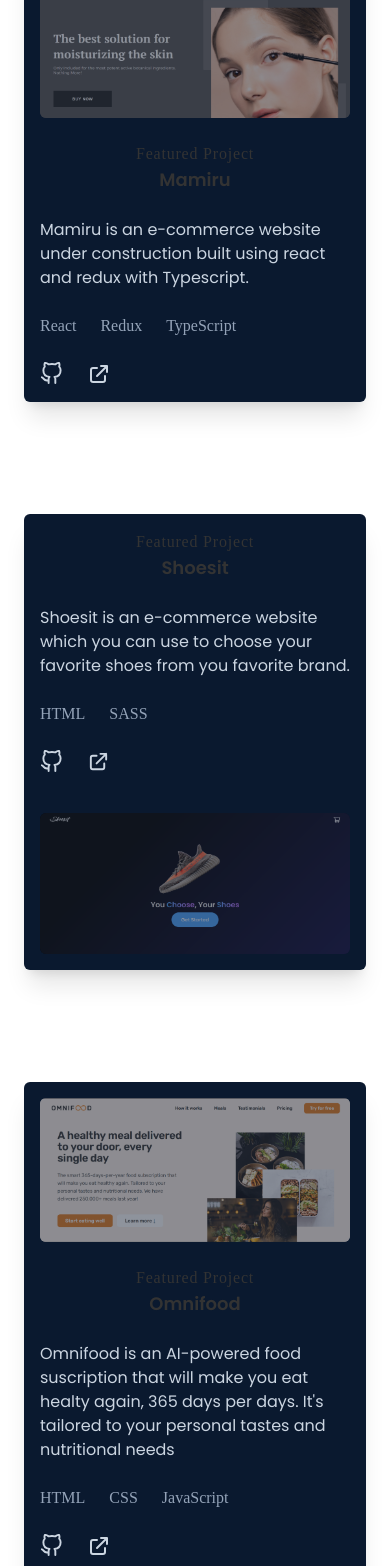
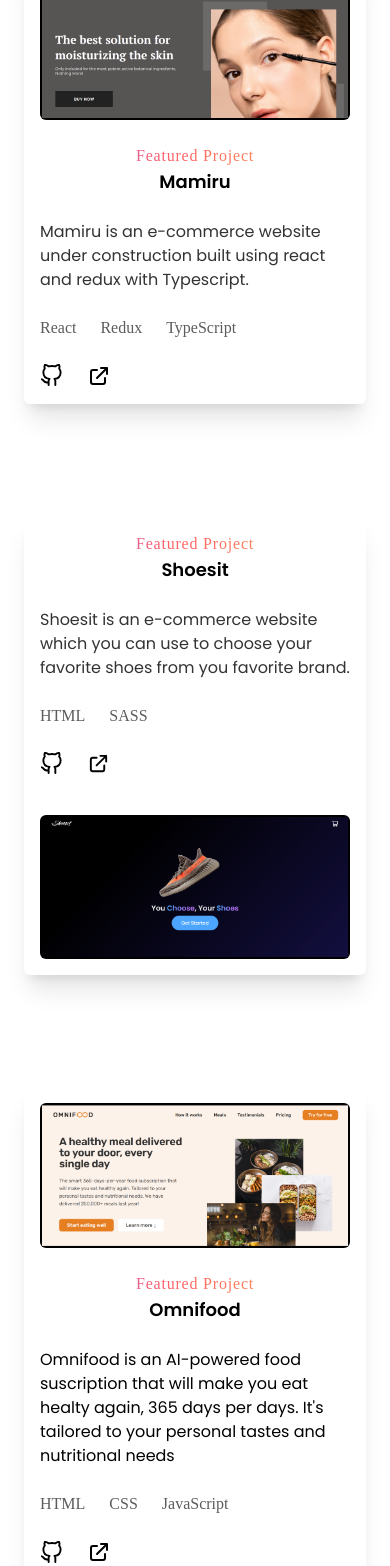
Before and after one commit to AmineElkhalidy/Portfolio, a React (Vite) app: page / in a window 390 px wide. Shown: the part 1905-3471 px from the top of the page. Built offline with nearby package versions, Linux system fonts and the light colour scheme; a web font is replaced by a local one.

Commit message:
Projects modified

```diff
--- a/src/sections/Projects.jsx
+++ b/src/sections/Projects.jsx
@@ -28,7 +28,7 @@ const Projects = () => {
         className="pt-24"
       >
         {/* Heading */}
-        <h2 className="text-2xl text-center font-nav font-semibold mb-12 md:text-3xl lg:text-4xl">
+        <h2 className="text-black-900 text-2xl text-center font-nav font-semibold mb-12 md:text-3xl lg:text-4xl">
           My Work
         </h2>
 
@@ -39,38 +39,43 @@ const Projects = () => {
           {/* Mamiru */}
           <motion.div
             whileInView={{ opacity: [0, 1] }}
-            className="relative grid bg-[#0a192f] rounded-md shadow-xl p-4 md:bg-transparent md:rounded-none md:shadow-none md:p-0 md:grid-cols-2 md:px-16"
+            className="relative grid rounded-md shadow-xl p-4 md:bg-transparent md:rounded-none md:shadow-none md:p-0 md:grid-cols-2 md:px-16"
           >
             {/* Project Image */}
             <div className="relative w-full h-full rounded-md overflow-hidden">
-              <div className="absolute top-0 left-0 w-full h-full bg-slate-800/50 duration-300 hover:cursor-pointer hover:bg-transparent"></div>
-              <img className="h-full" src={Mamiru} alt="Project preview" />
+              <img
+                className="h-full border-2 border-black-900 overflow-hidden"
+                src={Mamiru}
+                alt="Project preview"
+              />
             </div>
 
             {/* Project Description */}
             <div className="mt-6 text-center md:text-right">
-              <h4 className="font-nav font-medium text-secondary tracking-wider">
+              <h4 className="gradient-text font-nav font-medium text-secondary tracking-wider">
                 Featured Project
               </h4>
 
-              <h3 className="text-lg font-semibold mb-4 lg:text-2xl">Mamiru</h3>
+              <h3 className="text-lg text-black-900 font-semibold mb-4 lg:text-2xl">
+                Mamiru
+              </h3>
 
-              <p className="max-w-md mx-auto text-slate-300 text-left my-6 md:text-right md:p-4 md:bg-[#0a192f] md:shadow-xl md:rounded-md md:mr-0">
+              <p className="max-w-md mx-auto text-black text-left my-6 md:text-right md:p-4 md:bg-black-900 md:text-white md:shadow-xl md:rounded-md md:mr-0">
                 Mamiru is an e-commerce website under construction built using
                 react and redux with Typescript.
               </p>
 
-              <ul className="max-w-md mx-auto flex flex-wrap justify-start items-center font-nav text-slate-400 md:justify-end gap-6 mb-6 mr-0">
+              <ul className="max-w-md mx-auto flex flex-wrap justify-start items-center font-nav text-grey-400 md:justify-end gap-6 mb-6 mr-0">
                 <li className="">React</li>
                 <li className="">Redux</li>
                 <li className="">TypeScript</li>
               </ul>
 
-              <div className="max-w-md mx-auto text-slate-300 flex justify-start items-center md:justify-end gap-6 mr-0 md:mb-4">
+              <div className="max-w-md mx-auto text-black-900 flex justify-start items-center md:justify-end gap-6 mr-0 md:mb-4">
                 <a
                   href="https://github.com/SamoudiAnas/Mamirou"
                   target="_blank"
-                  className="hover:text-secondary"
+                  className="duration-300 hover:text-orange-500"
                 >
                   <FiGithub size={23} className="cursor-pointer" />
                 </a>
@@ -78,7 +83,7 @@ const Projects = () => {
                 <a
                   href="https://mamirou.vercel.app/"
                   target="_blank"
-                  className="hover:text-secondary"
+                  className="duration-300 hover:text-orange-500"
                 >
                   <HiOutlineExternalLink size={24} className="cursor-pointer" />
                 </a>
@@ -89,33 +94,33 @@ const Projects = () => {
           {/* Shoesit */}
           <motion.div
             whileInView={{ opacity: [0, 1] }}
-            className="relative grid bg-[#0a192f] rounded-md shadow-xl p-4 md:bg-transparent md:rounded-none md:shadow-none md:p-0 md:grid-cols-2 md:px-16"
+            className="relative grid rounded-md shadow-xl p-4 md:bg-transparent md:rounded-none md:shadow-none md:p-0 md:grid-cols-2 md:px-16"
           >
             {/* Project Description */}
             <div className="mb-6 text-center md:text-left">
-              <h4 className="font-nav font-medium text-secondary tracking-wider">
+              <h4 className="gradient-text font-nav font-medium text-secondary tracking-wider">
                 Featured Project
               </h4>
 
-              <h3 className="text-lg font-semibold mb-4 lg:text-2xl">
+              <h3 className="text-black-900 text-lg font-semibold mb-4 lg:text-2xl">
                 Shoesit
               </h3>
 
-              <p className="max-w-md mx-auto text-slate-300 text-left my-6 md:p-4 md:bg-[#0a192f] md:shadow-xl md:rounded-md md:ml-0">
+              <p className="max-w-md mx-auto text-black text-left my-6 md:p-4 md:bg-black-900 md:shadow-xl md:text-white md:rounded-md md:ml-0">
                 Shoesit is an e-commerce website which you can use to choose
                 your favorite shoes from you favorite brand.
               </p>
 
-              <ul className="max-w-md mx-auto text-slate-400 flex flex-wrap justify-start items-center font-nav md:justify-start gap-6 mb-6 ml-0">
+              <ul className="max-w-md mx-auto text-grey-400 flex flex-wrap justify-start items-center font-nav md:justify-start gap-6 mb-6 ml-0">
                 <li className="">HTML</li>
                 <li className="">SASS</li>
               </ul>
 
-              <div className="max-w-md mx-auto text-slate-300 flex justify-start items-center md:justify-start gap-6 ml-0 mb-4">
+              <div className="max-w-md mx-auto text-black-900 flex justify-start items-center md:justify-start gap-6 ml-0 mb-4">
                 <a
                   href="https://github.com/AmineElkhalidy/shoesit"
                   target="_blank"
-                  className="hover:text-secondary"
+                  className="duration-300 hover:text-orange-500"
                 >
                   <FiGithub size={23} className="cursor-pointer" />
                 </a>
@@ -123,7 +128,7 @@ const Projects = () => {
                 <a
                   href="https://shoesit.vercel.app/"
                   target="_blank"
-                  className="hover:text-secondary"
+                  className="duration-300 hover:text-orange-500"
                 >
                   <HiOutlineExternalLink size={23} className="cursor-pointer" />
                 </a>
@@ -132,49 +137,55 @@ const Projects = () => {
 
             {/* Project Image */}
             <div className="relative w-full h-full rounded-md overflow-hidden">
-              <div className="absolute top-0 left-0 w-full h-full bg-slate-800/50 duration-300 hover:cursor-pointer hover:bg-transparent"></div>
-              <img className="h-full" src={Shoesit} alt="Project preview" />
+              <img
+                className="h-full border-2 border-black-900 overflow-hidden"
+                src={Shoesit}
+                alt="Project preview"
+              />
             </div>
           </motion.div>
 
           {/* Omnifood */}
           <motion.div
             whileInView={{ opacity: [0, 1] }}
-            className="relative grid bg-[#0a192f] rounded-md shadow-xl p-4 md:bg-transparent md:rounded-none md:shadow-none md:p-0 md:grid-cols-2 md:px-16"
+            className="relative grid rounded-md shadow-xl p-4 md:bg-transparent md:rounded-none md:shadow-none md:p-0 md:grid-cols-2 md:px-16"
           >
             {/* Project Image */}
             <div className="relative w-full h-full rounded-md overflow-hidden">
-              <div className="absolute top-0 left-0 w-full h-full bg-slate-800/50 duration-300 hover:cursor-pointer hover:bg-transparent"></div>
-              <img className="h-full" src={Omnifood} alt="Project preview" />
+              <img
+                className="h-full border-2 border-black-900 overflow-hidden"
+                src={Omnifood}
+                alt="Project preview"
+              />
             </div>
 
             {/* Project Description */}
             <div className="mt-6 text-center md:text-right">
-              <h4 className="font-nav font-medium text-secondary tracking-wider">
+              <h4 className="gradient-text font-nav font-medium text-secondary tracking-wider">
                 Featured Project
               </h4>
 
-              <h3 className="text-lg font-semibold mb-4 lg:text-2xl">
+              <h3 className="text-black-900  text-lg font-semibold mb-4 lg:text-2xl">
                 Omnifood
               </h3>
 
-              <p className="max-w-md mx-auto text-slate-300 text-left my-6 md:text-right md:p-4 md:bg-[#0a192f] md:shadow-xl md:rounded-md md:mr-0">
+              <p className="max-w-md mx-auto text-black-900 text-left my-6 md:text-right md:p-4 md:bg-black-900 md:text-white md:shadow-xl md:rounded-md md:mr-0">
                 Omnifood is an AI-powered food suscription that will make you
                 eat healty again, 365 days per days. It's tailored to your
                 personal tastes and nutritional needs
               </p>
 
-              <ul className="max-w-md mx-auto flex flex-wrap justify-start items-center font-nav text-slate-400 md:justify-end gap-6 mb-6 mr-0">
+              <ul className="max-w-md mx-auto flex flex-wrap justify-start items-center font-nav text-grey-400 md:justify-end gap-6 mb-6 mr-0">
                 <li className="">HTML</li>
                 <li className="">CSS</li>
                 <li className="">JavaScript</li>
               </ul>
 
-              <div className="max-w-md mx-auto text-slate-300 flex justify-start items-center md:justify-end gap-6 mr-0 md:mb-4">
+              <div className="max-w-md mx-auto text-black-900 flex justify-start items-center md:justify-end gap-6 mr-0 md:mb-4">
                 <a
                   href="https://github.com/AmineElkhalidy/Omnifood.git"
                   target="_blank"
-                  className="hover:text-secondary"
+                  className="duration-300 hover:text-orange-500"
                 >
                   <FiGithub size={23} className="cursor-pointer" />
                 </a>
@@ -182,7 +193,7 @@ const Projects = () => {
                 <a
                   href="https://foodformood.vercel.app/"
                   target="_blank"
-                  className="hover:text-secondary"
+                  className="duration-300 hover:text-orange-500"
                 >
                   <HiOutlineExternalLink size={24} className="cursor-pointer" />
                 </a>
@@ -193,34 +204,34 @@ const Projects = () => {
           {/* Rotin Niajad */}
           <motion.div
             whileInView={{ opacity: [0, 1] }}
-            className="relative grid bg-[#0a192f] rounded-md shadow-xl p-4 md:bg-transparent md:rounded-none md:shadow-none md:p-0 md:grid-cols-2 md:px-16"
+            className="relative grid rounded-md shadow-xl p-4 md:bg-transparent md:rounded-none md:shadow-none md:p-0 md:grid-cols-2 md:px-16"
           >
             {/* Project Description */}
             <div className="mb-6 text-center md:text-left">
-              <h4 className="font-nav font-medium text-secondary tracking-wider">
+              <h4 className="gradient-text font-nav font-medium text-secondary tracking-wider">
                 Featured Project
               </h4>
 
-              <h3 className="text-lg font-semibold mb-4 lg:text-2xl">
+              <h3 className="text-black-900 text-lg font-semibold mb-4 lg:text-2xl">
                 Rotin Niajad
               </h3>
 
-              <p className="max-w-md mx-auto text-slate-300 text-left my-6 md:p-4 md:bg-[#0a192f] md:shadow-xl md:rounded-md md:ml-0">
+              <p className="max-w-md mx-auto text-black-900 text-left my-6 md:p-4 md:bg-black-900 md:text-white md:shadow-xl md:rounded-md md:ml-0">
                 Rotin Niajad is a static website which list broad variety of
                 products related to home furniture.
               </p>
 
-              <ul className="max-w-md mx-auto text-slate-400 flex flex-wrap justify-start items-center font-nav md:justify-start gap-6 mb-6 ml-0">
+              <ul className="max-w-md mx-auto text-grey-400 flex flex-wrap justify-start items-center font-nav md:justify-start gap-6 mb-6 ml-0">
                 <li className="">HTML</li>
                 <li className="">CSS</li>
                 <li className="">JavaScript</li>
               </ul>
 
-              <div className="max-w-md mx-auto text-slate-300 flex justify-start items-center md:justify-start gap-6 ml-0 mb-4">
+              <div className="max-w-md mx-auto text-balck-900 flex justify-start items-center md:justify-start gap-6 ml-0 mb-4">
                 <a
                   href="https://github.com/AmineElkhalidy/rotinniajad"
                   target="_blank"
-                  className="hover:text-secondary"
+                  className="duration-300 hover:text-orange-500"
                 >
                   <FiGithub size={23} className="cursor-pointer" />
                 </a>
@@ -228,7 +239,7 @@ const Projects = () => {
                 <a
                   href="https://www.rotinniajad.com/"
                   target="_blank"
-                  className="hover:text-secondary"
+                  className="duration-300 hover:text-orange-500"
                 >
                   <HiOutlineExternalLink size={23} className="cursor-pointer" />
                 </a>
@@ -237,19 +248,28 @@ const Projects = () => {
 
             {/* Project Image */}
             <div className="relative w-full h-full rounded-md overflow-hidden">
-              <div className="absolute top-0 left-0 w-full h-full bg-slate-800/50 duration-300 hover:cursor-pointer hover:bg-transparent"></div>
-              <img className="h-full" src={Rotinniajad} alt="Project preview" />
+              <img
+                className="h-full border-2 border-black-900 overflow-hidden"
+                src={Rotinniajad}
+                alt="Project preview"
+              />
             </div>
           </motion.div>
 
           {!show && (
             <motion.div
-              className="inline-block text-center"
+              className="text-center"
               whileInView={{ opacity: [0, 1] }}
             >
+              {/* <button
+                onClick={() => setShow(true)}
+                className="px-8 py-4 border text-secondary font-medium border-secondary rounded-md duration-200 hover:bg-secondary/20"
+              >
+                Show more
+              </button> */}
               <button
                 onClick={() => setShow(true)}
-                className="px-8 py-4 border text-secondary font-medium border-secondary rounded-md duration-200 hover:bg-secondary/20"
+                className="inline-block px-[31px] py-5 bg-black-900 text-white cursor-pointer text-lg duration-300 font-nav font-semibold"
               >
                 Show more
               </button>
@@ -261,40 +281,43 @@ const Projects = () => {
               {/* Tasty */}
               <motion.div
                 whileInView={{ opacity: [0, 1] }}
-                className="relative grid bg-[#0a192f] rounded-md shadow-xl p-4 md:bg-transparent md:rounded-none md:shadow-none md:p-0 md:grid-cols-2 md:px-16"
+                className="relative grid rounded-md shadow-xl p-4 md:bg-transparent md:rounded-none md:shadow-none md:p-0 md:grid-cols-2 md:px-16"
               >
                 {/* Project Image */}
                 <div className="relative w-full h-full rounded-md overflow-hidden">
-                  <div className="absolute top-0 left-0 w-full h-full bg-slate-800/50 duration-300 hover:cursor-pointer hover:bg-transparent"></div>
-                  <img className="h-full" src={Tasty} alt="Project preview" />
+                  <img
+                    className="h-full border-2 border-black-900 overflow-hidden"
+                    src={Tasty}
+                    alt="Project preview"
+                  />
                 </div>
 
                 {/* Project Description */}
                 <div className="mt-6 text-center md:text-right">
-                  <h4 className="font-nav font-medium text-secondary tracking-wider">
+                  <h4 className="gradient-text  font-nav font-medium text-secondary tracking-wider">
                     Featured Project
                   </h4>
 
-                  <h3 className="text-lg font-semibold mb-4 lg:text-2xl">
+                  <h3 className=" text-black-900 text-lg font-semibold mb-4 lg:text-2xl">
                     Tasty
                   </h3>
 
-                  <p className="max-w-md mx-auto text-slate-300 text-left my-6 md:text-right md:p-4 md:bg-[#0a192f] md:shadow-xl md:rounded-md md:mr-0">
+                  <p className="max-w-md mx-auto text-black-900 text-left my-6 md:text-right md:p-4 md:bg-black-900 md:text-white  md:shadow-xl md:rounded-md md:mr-0">
                     Tasty is a simple landing page of restaurant which show some
                     of its best salad and food.
                   </p>
 
-                  <ul className="max-w-md mx-auto flex flex-wrap justify-start items-center font-nav text-slate-400 md:justify-end gap-6 mb-6 mr-0">
+                  <ul className="max-w-md mx-auto flex flex-wrap justify-start items-center font-nav text-grey-400 md:justify-end gap-6 mb-6 mr-0">
                     <li className="">HTML</li>
                     <li className="">CSS</li>
                     <li className="">JavaScript</li>
                   </ul>
 
-                  <div className="max-w-md mx-auto text-slate-300 flex justify-start items-center md:justify-end gap-6 mr-0 md:mb-4">
+                  <div className="max-w-md mx-auto text-black-900 flex justify-start items-center md:justify-end gap-6 mr-0 md:mb-4">
                     <a
                       href="https://github.com/AmineElkhalidy/tasty.git"
                       target="_blank"
-                      className="hover:text-secondary"
+                      className="duration-300 hover:text-orange-500"
                     >
                       <FiGithub size={23} className="cursor-pointer" />
                     </a>
@@ -302,7 +325,7 @@ const Projects = () => {
                     <a
                       href="https://tasty.vercel.app/"
                       target="_blank"
-                      className="hover:text-secondary"
+                      className="duration-300 hover:text-orange-500"
                     >
                       <HiOutlineExternalLink
                         size={24}
@@ -316,33 +339,33 @@ const Projects = () => {
               {/* Clipboarding */}
               <motion.div
                 whileInView={{ opacity: [0, 1] }}
-                className="relative grid bg-[#0a192f] rounded-md shadow-xl p-4 md:bg-transparent md:rounded-none md:shadow-none md:p-0 md:grid-cols-2 md:px-16"
+                className="relative grid rounded-md shadow-xl p-4 md:bg-transparent md:rounded-none md:shadow-none md:p-0 md:grid-cols-2 md:px-16"
               >
                 {/* Project Description */}
                 <div className="mb-6 text-center md:text-left">
-                  <h4 className="font-nav font-medium text-secondary tracking-wider">
+                  <h4 className="gradient-text font-nav font-medium text-secondary tracking-wider">
                     Featured Project
                   </h4>
 
-                  <h3 className="text-lg font-semibold mb-4 lg:text-2xl">
+                  <h3 className="text-black-900 text-lg font-semibold mb-4 lg:text-2xl">
                     Clipboarding
                   </h3>
 
-                  <p className="max-w-md mx-auto text-slate-300 text-left my-6 md:p-4 md:bg-[#0a192f] md:shadow-xl md:rounded-md md:ml-0">
+                  <p className="max-w-md mx-auto text-black-900 text-left my-6 md:p-4 md:bg-black-900 md:text-white md:shadow-xl md:rounded-md md:ml-0">
                     Clipboard allows you to track and organize everything you
                     copy. Instantly access your clipboard on all your devices.
                   </p>
 
-                  <ul className="max-w-md mx-auto text-slate-400 flex flex-wrap justify-start items-center font-nav md:justify-start gap-6 mb-6 ml-0">
+                  <ul className="max-w-md mx-auto text-grey-400 flex flex-wrap justify-start items-center font-nav md:justify-start gap-6 mb-6 ml-0">
                     <li className="">HTML</li>
                     <li className="">TailwindCss</li>
                   </ul>
 
-                  <div className="max-w-md mx-auto text-slate-300 flex justify-start items-center md:justify-start gap-6 ml-0 mb-4">
+                  <div className="max-w-md mx-auto text-black-900 flex justify-start items-center md:justify-start gap-6 ml-0 mb-4">
                     <a
                       href="https://github.com/AmineElkhalidy/Clipboard"
                       target="_blank"
-                      className="hover:text-secondary"
+                      className="duration-300 hover:text-orange-500"
                     >
                       <FiGithub size={23} className="cursor-pointer" />
                     </a>
@@ -350,7 +373,7 @@ const Projects = () => {
                     <a
                       href="https://clipboarding.vercel.app/"
                       target="_blank"
-                      className="hover:text-secondary"
+                      className="duration-300 hover:text-orange-500"
                     >
                       <HiOutlineExternalLink
                         size={23}
@@ -362,9 +385,8 @@ const Projects = () => {
 
                 {/* Project Image */}
                 <div className="relative w-full h-full rounded-md overflow-hidden">
-                  <div className="absolute top-0 left-0 w-full h-full bg-slate-800/50 duration-300 hover:cursor-pointer hover:bg-transparent"></div>
                   <img
-                    className="h-full"
+                    className="h-full border-2 border-black-900 overflow-hidden"
                     src={Clipboarding}
                     alt="Project preview"
                   />
@@ -374,13 +396,12 @@ const Projects = () => {
               {/* Shopping store */}
               <motion.div
                 whileInView={{ opacity: [0, 1] }}
-                className="relative grid bg-[#0a192f] rounded-md shadow-xl p-4 md:bg-transparent md:rounded-none md:shadow-none md:p-0 md:grid-cols-2 md:px-16"
+                className="relative grid  rounded-md shadow-xl p-4 md:bg-transparent md:rounded-none md:shadow-none md:p-0 md:grid-cols-2 md:px-16"
               >
                 {/* Project Image */}
                 <div className="relative w-full h-full rounded-md overflow-hidden">
-                  <div className="absolute top-0 left-0 w-full h-full bg-slate-800/50 duration-300 hover:cursor-pointer hover:bg-transparent"></div>
                   <img
-                    className="h-full"
+                    className="h-full border-2 border-black-900 overflow-hidden"
                     src={ShopStore}
                     alt="Project preview"
                   />
@@ -388,31 +409,31 @@ const Projects = () => {
 
                 {/* Project Description */}
                 <div className="mt-6 text-center md:text-right">
-                  <h4 className="font-nav font-medium text-secondary tracking-wider">
+                  <h4 className="gradient-text font-nav font-medium text-secondary tracking-wider">
                     Featured Project
                   </h4>
 
-                  <h3 className="text-lg font-semibold mb-4 lg:text-2xl">
+                  <h3 className="text-black-900 text-lg font-semibold mb-4 lg:text-2xl">
                     Shopping store
                   </h3>
 
-                  <p className="max-w-md mx-auto text-slate-300 text-left my-6 md:text-right md:p-4 md:bg-[#0a192f] md:shadow-xl md:rounded-md md:mr-0">
+                  <p className="max-w-md mx-auto text-black-900 text-left my-6 md:text-right md:p-4 md:bg-black-900 md:text-white md:shadow-xl md:rounded-md md:mr-0">
                     Shopping store is a web app that is under development, to
                     allow to users to be able to purchase whatever products they
                     want...
                   </p>
 
-                  <ul className="max-w-md mx-auto flex flex-wrap justify-start items-center font-nav text-slate-400 md:justify-end gap-6 mb-6 mr-0">
+                  <ul className="max-w-md mx-auto flex flex-wrap justify-start items-center font-nav text-grey-400 md:justify-end gap-6 mb-6 mr-0">
                     <li className="">HTML</li>
                     <li className="">CSS</li>
                     <li className="">JavaScript</li>
                   </ul>
 
-                  <div className="max-w-md mx-auto text-slate-300 flex justify-start items-center md:justify-end gap-6 mr-0 md:mb-4">
+                  <div className="max-w-md mx-auto text-black-900 flex justify-start items-center md:justify-end gap-6 mr-0 md:mb-4">
                     <a
                       href="https://github.com/AmineElkhalidy/shopStore"
                       target="_blank"
-                      className="hover:text-secondary"
+                      className="duration-300 hover:text-orange-500"
                     >
                       <FiGithub size={23} className="cursor-pointer" />
                     </a>
@@ -420,7 +441,7 @@ const Projects = () => {
                     <a
                       href="https://shoppingstore.vercel.app/"
                       target="_blank"
-                      className="hover:text-secondary"
+                      className="duration-300 hover:text-orange-500"
                     >
                       <HiOutlineExternalLink
                         size={24}
@@ -438,7 +459,7 @@ const Projects = () => {
                 >
                   <button
                     onClick={() => setShow(false)}
-                    className="px-8 py-4 border text-secondary font-medium border-secondary rounded-md duration-200 hover:bg-secondary/20"
+                    className="inline-block px-[31px] py-5 bg-black-900 text-white cursor-pointer text-lg duration-300 font-nav font-semibold"
                   >
                     Show less
                   </button>
```
